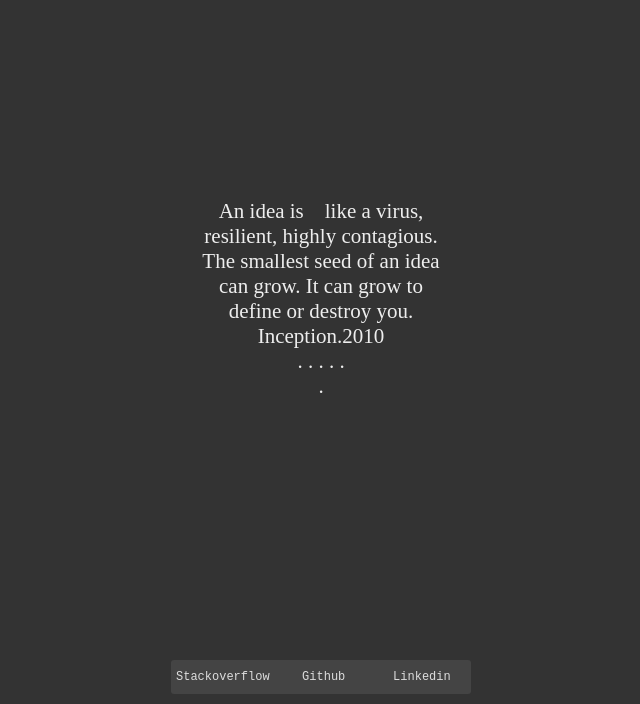
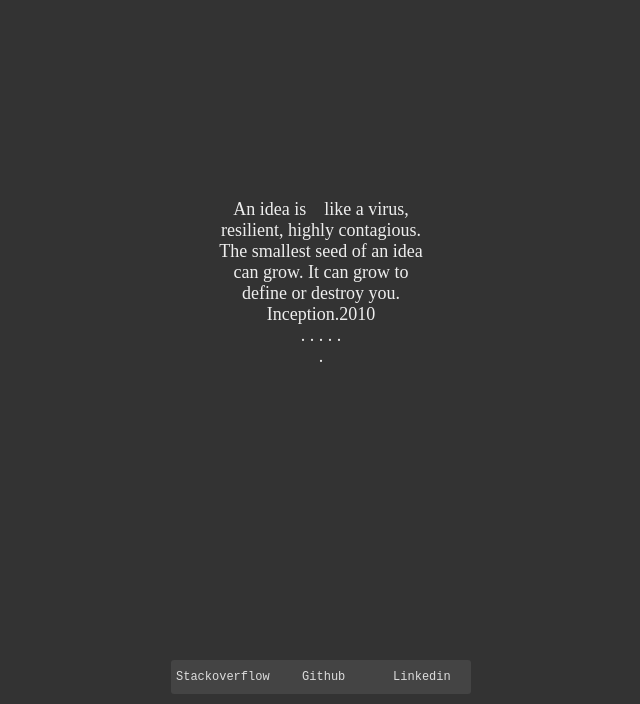
Before and after one commit to fingerpich/fingerpich.github.io, a plain HTML site: page index.html in a window 1280 px wide. Shown: the part 96-800 px from the top of the page, without its empty margins (319-959 px from the left). Drawn offline with Linux system fonts and the light colour scheme.

Commit message:
make quote smaller

```diff
--- a/index.html
+++ b/index.html
@@ -35,9 +35,9 @@
             position: absolute;
             top: 50%;
             left: 50%;
-            margin: -105px -125px;
-            width: 250px;
-            font-size: 21px;
+            margin: -105px -150px;
+            width: 300px;
+            font-size: 18px;
             color: #eeeeee;
         }
         .links{
```
